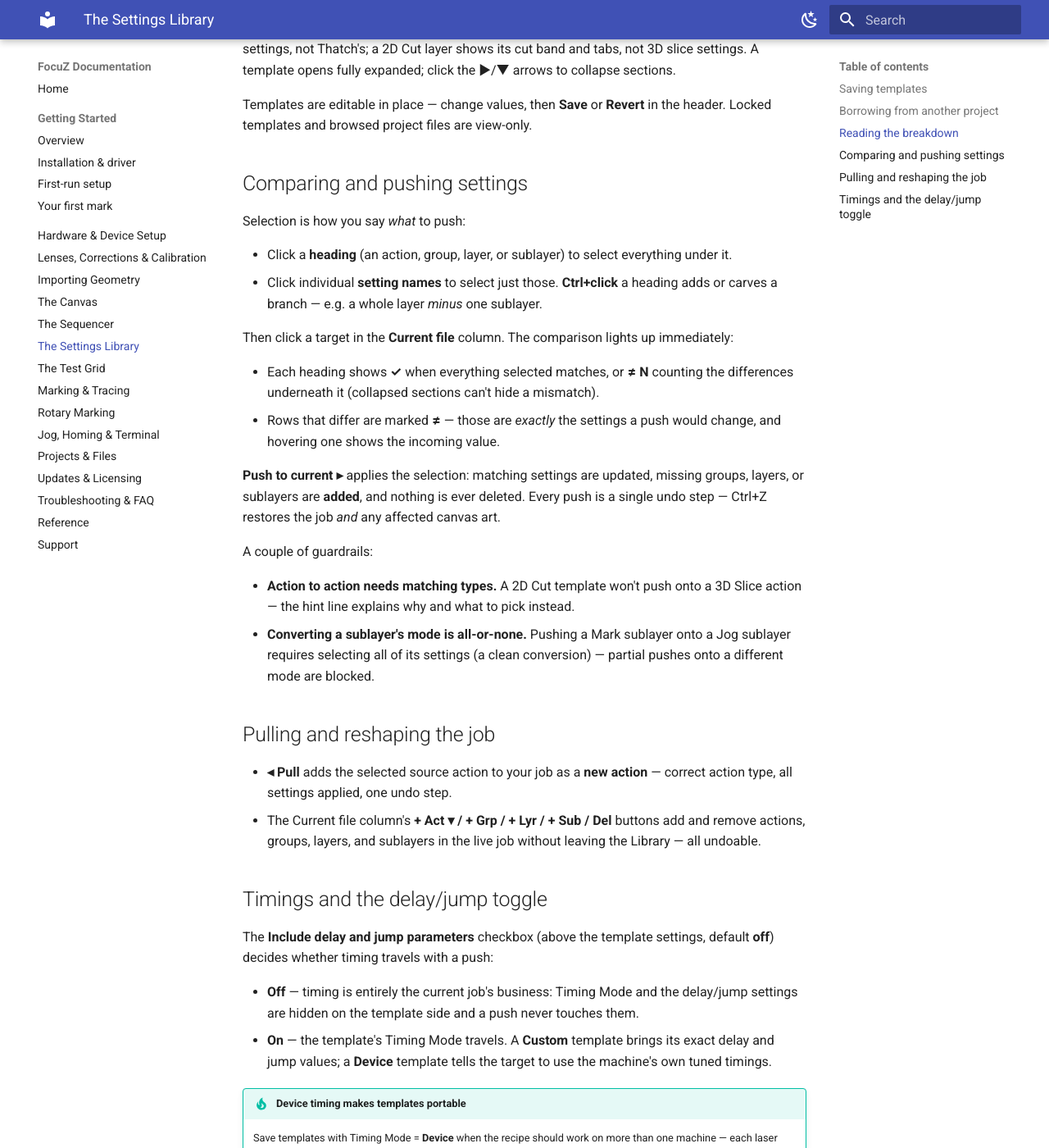
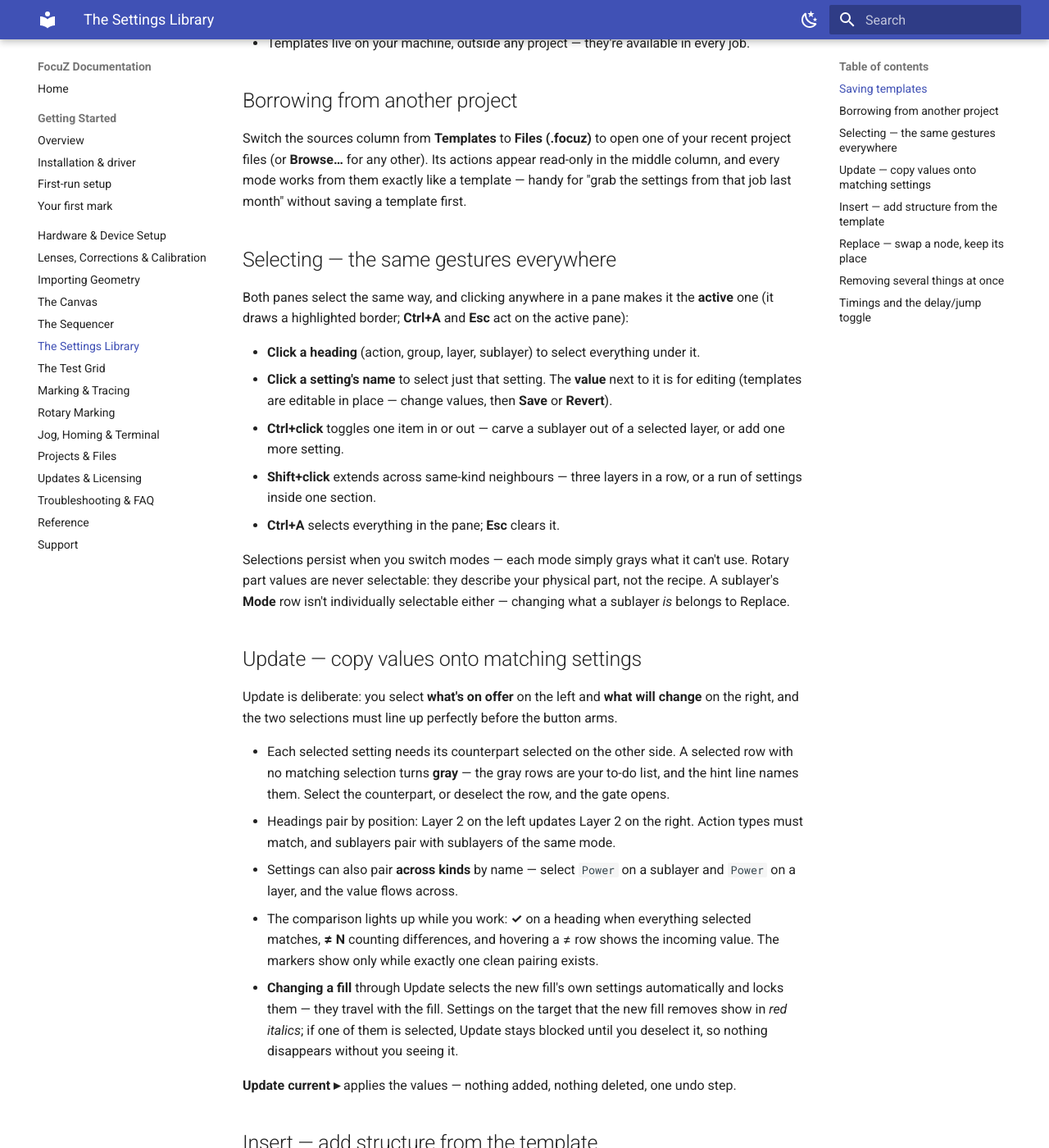
Before and after one commit to Lokahi-Shop/focuz-docs, an MkDocs documentation site: the page built from docs/library.md, in a window 1280 px wide and 1400 px high, scrolled down 1518 px. Shown: the whole window at 82% size. Built offline with MkDocs 1.6.1 and Material for MkDocs 9.7.7, drawn with Linux system fonts in a browser that asks for light colours; some of the changed text lies outside the part shown.

Commit message:
docs: Library rewrite — Update / Insert / Replace modes
The Library's selection and apply model changed wholesale: a mode selector
(Update / Insert / Replace) replaces Push/Pull, both panes share one set of
selection gestures, Update runs behind a strict two-sided gate with mismatch
graying, Insert appends whole nodes (recipes only — no art or part data),
Replace swaps nodes in place, and multi-select delete lands as one undo step.

Co-Authored-By: Claude Fable 5 <noreply@anthropic.com>

```diff
--- a/docs/library.md
+++ b/docs/library.md
@@ -7,13 +7,24 @@ behind it while you compare and apply settings.
 The window has three columns:
 
 - **Sources** (left) — your saved templates, or another project file to borrow from.
-- **Template settings** (middle) — the full breakdown of the selected source.
-- **Current file** (right) — the job that's open right now, as the target.
+- **Template settings** (middle) — the full breakdown of the selected source: what's on offer.
+- **Current file** (right) — the job that's open right now: what will change.
 
-![TODO screenshot: the Library window with a template selected](assets/library-overview.png){ .screenshot }
+Above the panes sits the **mode selector** — **Update · Insert · Replace** — which picks what
+the Library does with your selection:
 
-Templates carry **settings only** — speeds, powers, fills, timings, structure — never artwork.
-Your imported geometry always stays with the project.
+| Mode | What it does |
+|---|---|
+| **Update** | Copies **values** onto settings the job already has. Nothing is added or removed. |
+| **Insert** | **Adds structure** from the template — sublayers, layers, groups, or whole actions. Nothing existing is touched. |
+| **Replace** | **Swaps one node for another**, in place — same spot, new recipe. |
+
+![TODO screenshot: the Library window with the mode selector](assets/library-overview.png){ .screenshot }
+
+Templates carry **settings only** — speeds, powers, fills, timings, structure — never artwork or
+part data. Your imported geometry always stays with the project, and anything inserted or
+replaced arrives with its rotary part values unset, so the run check reminds you to enter *your*
+part before marking.
 
 ## Saving templates
 
@@ -31,63 +42,98 @@ Your imported geometry always stays with the project.
 
 Switch the sources column from **Templates** to **Files (.focuz)** to open one of your recent
 project files (or **Browse…** for any other). Its actions appear read-only in the middle column,
-and you can push or pull from them exactly like a template — handy for "grab the settings from
-that job last month" without saving a template first.
+and every mode works from them exactly like a template — handy for "grab the settings from that
+job last month" without saving a template first.
 
-## Reading the breakdown
+## Selecting — the same gestures everywhere
 
-The middle and right columns show settings the same way the Sequencer does — same names, same
-choices — and only show the settings that are **in use**: pick the Snake fill and you'll see its
-settings, not Thatch's; a 2D Cut layer shows its cut band and tabs, not 3D slice settings. A
-template opens fully expanded; click the ▶/▼ arrows to collapse sections.
+Both panes select the same way, and clicking anywhere in a pane makes it the **active** one
+(it draws a highlighted border; **Ctrl+A** and **Esc** act on the active pane):
 
-Templates are editable in place — change values, then **Save** or **Revert** in the header.
-Locked templates and browsed project files are view-only.
+- **Click a heading** (action, group, layer, sublayer) to select everything under it.
+- **Click a setting's name** to select just that setting. The **value** next to it is for
+  editing (templates are editable in place — change values, then **Save** or **Revert**).
+- **Ctrl+click** toggles one item in or out — carve a sublayer out of a selected layer, or add
+  one more setting.
+- **Shift+click** extends across same-kind neighbours — three layers in a row, or a run of
+  settings inside one section.
+- **Ctrl+A** selects everything in the pane; **Esc** clears it.
 
-## Comparing and pushing settings
+Selections persist when you switch modes — each mode simply grays what it can't use. Rotary part
+values are never selectable: they describe your physical part, not the recipe. A sublayer's
+**Mode** row isn't individually selectable either — changing what a sublayer *is* belongs to
+Replace.
 
-Selection is how you say *what* to push:
+## Update — copy values onto matching settings
 
-- Click a **heading** (an action, group, layer, or sublayer) to select everything under it.
-- Click individual **setting names** to select just those. **Ctrl+click** a heading adds or
-  carves a branch — e.g. a whole layer *minus* one sublayer.
+Update is deliberate: you select **what's on offer** on the left and **what will change** on the
+right, and the two selections must line up perfectly before the button arms.
 
-Then click a target in the **Current file** column. The comparison lights up immediately:
+- Each selected setting needs its counterpart selected on the other side. A selected row with no
+  matching selection turns **gray** — the gray rows are your to-do list, and the hint line names
+  them. Select the counterpart, or deselect the row, and the gate opens.
+- Headings pair by position: Layer 2 on the left updates Layer 2 on the right. Action types must
+  match, and sublayers pair with sublayers of the same mode.
+- Settings can also pair **across kinds** by name — select `Power` on a sublayer and `Power` on
+  a layer, and the value flows across.
+- The comparison lights up while you work: **✓** on a heading when everything selected matches,
+  **≠ N** counting differences, and hovering a ≠ row shows the incoming value. The markers show
+  only while exactly one clean pairing exists.
+- **Changing a fill** through Update selects the new fill's own settings automatically and locks
+  them — they travel with the fill. Settings on the target that the new fill removes show in
+  *red italics*; if one of them is selected, Update stays blocked until you deselect it, so
+  nothing disappears without you seeing it.
 
-- Each heading shows **✓** when everything selected matches, or **≠ N** counting the differences
-  underneath it (collapsed sections can't hide a mismatch).
-- Rows that differ are marked **≠** — those are *exactly* the settings a push would change, and
-  hovering one shows the incoming value.
+**Update current ▸** applies the values — nothing added, nothing deleted, one undo step.
 
-**Push to current ▸** applies the selection: matching settings are updated, missing groups,
-layers, or sublayers are **added**, and nothing is ever deleted. Every push is a single undo
-step — Ctrl+Z restores the job *and* any affected canvas art.
+## Insert — add structure from the template
 
-A couple of guardrails:
+Insert copies **whole nodes** into the job:
 
-- **Action to action needs matching types.** A 2D Cut template won't push onto a 3D Slice action
-  — the hint line explains why and what to pick instead.
-- **Converting a sublayer's mode is all-or-none.** Pushing a Mark sublayer onto a Jog sublayer
-  requires selecting all of its settings (a clean conversion) — partial pushes onto a different
-  mode are blocked.
+- Select whole sublayers and a **layer** on the right, whole layers and a **group**, or whole
+  groups and an **action** — **◂ Insert** appends them after what's already there. Names come
+  along; nothing existing moves.
+- Select whole **actions** (or use Ctrl+A) with nothing chosen on the right, and they're
+  appended to the job as new actions.
+- Carving is allowed — a layer minus one sublayer inserts without it — but a *partially*
+  selected node blocks with its name: Insert copies whole nodes or none.
+- Containers that can't legally take your selection gray out, and their tooltip says why —
+  a grayed row is exactly the error you'd otherwise hit on apply.
+- If a value lands outside what the target machine allows, it's clamped — and the confirmation
+  preview says so before you commit.
 
-## Pulling and reshaping the job
+## Replace — swap a node, keep its place
 
-- **◂ Pull** adds the selected source action to your job as a **new action** — correct action
-  type, all settings applied, one undo step.
-- The Current file column's **+ Act ▾ / + Grp / + Lyr / + Sub / Del** buttons add and remove
-  actions, groups, layers, and sublayers in the live job without leaving the Library — all
-  undoable.
+Replace exchanges one node for another, exactly where it stands:
+
+- Select **one whole node** on the left and one of the **same kind** on the right. The whole
+  outgoing subtree previews in *red italics* so you can see everything the swap removes.
+- Actions swap type-free — this is how a slot is re-made from a template of a different type.
+  Groups and layers need matching action types. Sublayers may change mode through Replace (this
+  is the one place mode conversion lives), as long as the target action supports that mode.
+- **Replace ▸** performs the swap behind a preview, as a single undo step — undo restores the
+  old node *and* any canvas art it owned.
+
+## Removing several things at once
+
+Select any mix of actions, groups, layers, and sublayers in the Current file column and press
+**Del** — everything selected goes in one batch, and one Ctrl+Z brings it all back. The Library
+keeps at least one group per action and one layer per group; a batch that would empty one is
+blocked before anything happens. The **+ Act ▾ / + Grp / + Lyr / + Sub** buttons still add
+structure to the live job, all undoable.
 
 ## Timings and the delay/jump toggle
 
 The **Include delay and jump parameters** checkbox (above the template settings, default **off**)
-decides whether timing travels with a push:
+decides whether timing travels:
 
 - **Off** — timing is entirely the current job's business: Timing Mode and the delay/jump
-  settings are hidden on the template side and a push never touches them.
+  settings are hidden on *both* sides and never move.
 - **On** — the template's Timing Mode travels. A **Custom** template brings its exact delay and
   jump values; a **Device** template tells the target to use the machine's own tuned timings.
+
+Flipping the toggle starts both selections over — the visible settings are the coordinate
+system, so they reset together.
 
 !!! tip "Device timing makes templates portable"
     Save templates with Timing Mode = **Device** when the recipe should work on more than one
```
